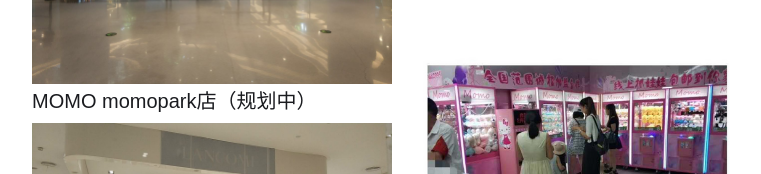
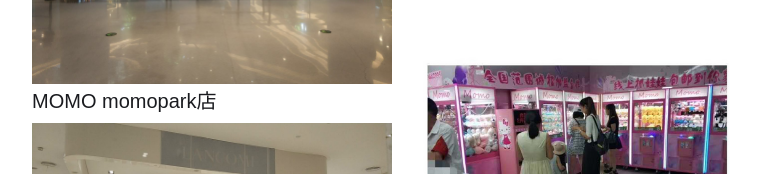
Before and after one commit to momoclaw/momomaozhua.github.io, a plain HTML site: page case.html in a window 1280 px wide. Shown: the part 2164-2338 px from the top of the page, without its empty margins (428-1189 px from the left). Drawn offline with nearby package versions, Linux system fonts and the light colour scheme.

Commit message:
Update case.html

```diff
--- a/case.html
+++ b/case.html
@@ -64,7 +64,7 @@
           <div class="team-member-title-wrap">
             <div class="team-member-name">MOMO熙地港店</div>
           </div><img src="images/WechatIMG43.jpeg" srcset="images/WechatIMG43-p-1080.jpeg 1080w, images/WechatIMG43.jpeg 1444w" sizes="(max-width: 479px) 94vw, (max-width: 767px) 96vw, (max-width: 991px) 94vw, 95vw" alt="">
-          <div class="team-member-name">MOMO momopark店（规划中）</div><img src="images/WechatIMG42.jpeg" srcset="images/WechatIMG42-p-500.jpeg 500w, images/WechatIMG42-p-800.jpeg 800w, images/WechatIMG42-p-1600.jpeg 1600w, images/WechatIMG42.jpeg 1920w" sizes="(max-width: 479px) 94vw, (max-width: 767px) 96vw, (max-width: 991px) 94vw, 95vw" alt="">
+          <div class="team-member-name">MOMO momopark店</div><img src="images/WechatIMG42.jpeg" srcset="images/WechatIMG42-p-500.jpeg 500w, images/WechatIMG42-p-800.jpeg 800w, images/WechatIMG42-p-1600.jpeg 1600w, images/WechatIMG42.jpeg 1920w" sizes="(max-width: 479px) 94vw, (max-width: 767px) 96vw, (max-width: 991px) 94vw, 95vw" alt="">
           <div class="team-member-name">MOMO 群光巨型扭蛋机（规划中）</div>
         </div>
         <div id="w-node-6bd9fce9805f-2790a9bb"><img src="images/Picture4.png" width="308" srcset="images/Picture4-p-500.png 500w, images/Picture4.png 738w" sizes="(max-width: 479px) 88vw, 308px" alt="" class="image-9">
```
